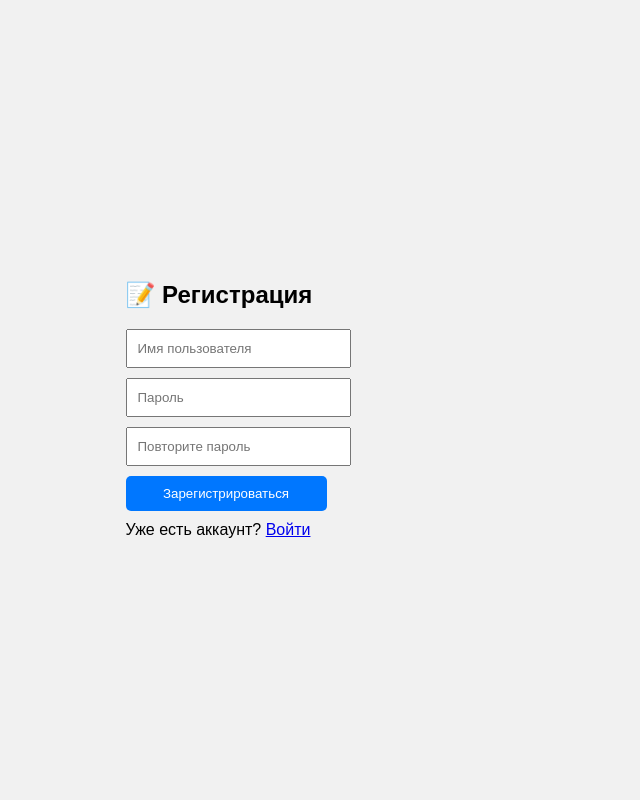
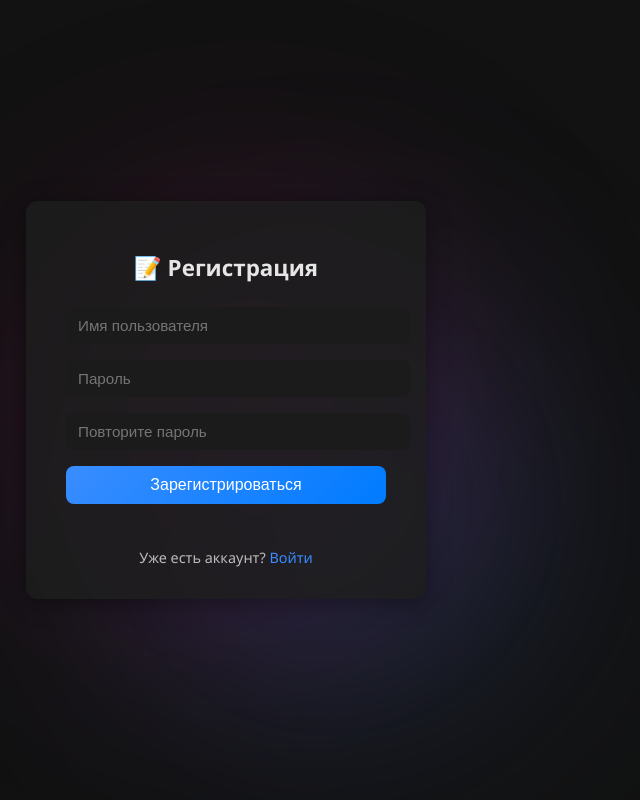
Before and after one commit to SalLt-RLD/webchat-fastapi, a FastAPI app: page /register in a window 1280 px wide. Shown: the whole page, without its empty margins (414-1054 px from the left). Run offline with FastAPI, Linux system fonts and the light colour scheme; parts of the project's set-up code (start-up, migrations or seed data) failed here and were passed over.

Commit message:
update register.html and styles

```diff
--- a/frontend/static/css/auth.css
+++ b/frontend/static/css/auth.css
@@ -1,50 +1,132 @@
+/* ===== Общие стили для страницы ===== */
 body {
+    margin: 0;
+    font-family: "Segoe UI", Tahoma, sans-serif;
+    background: #121212;
+    color: #fff;
+    height: 100vh;
     display: flex;
     justify-content: center;
     align-items: center;
-    height: 100vh;
-    margin: 0;
-    font-family: sans-serif;
-    background: #f1f1f1;
+    overflow: hidden; /* чтобы блики не вылезали */
 }
 
-.auth-container {
-    background: white;
-    padding: 2rem;
-    border-radius: 10px;
-    box-shadow: 0 5px 15px rgba(0, 0, 0, 0.1);
-    width: 300px;
-    text-align: center;
+/* ===== Анимированный фон ===== */
+body::before,
+body::after {
+    content: "";
+    position: absolute;
+    width: 500px;
+    height: 500px;
+    background: radial-gradient(circle, rgba(58, 141, 255, 0.4), transparent 70%);
+    filter: blur(120px);
+    animation: moveLights 20s ease-in-out infinite;
+    z-index: 0;
 }
 
-input {
-    display: block;
-    width: 100%;
-    margin: 10px 0;
-    padding: 10px;
+body::after {
+    background: radial-gradient(circle, rgba(255, 0, 128, 0.35), transparent 70%);
+    animation-duration: 25s;
+    animation-direction: reverse;
 }
 
+@keyframes moveLights {
+    0% { transform: translate(-200px, -200px); }
+    50% { transform: translate(200px, 200px); }
+    100% { transform: translate(-200px, -200px); }
+}
+
+/* ===== Контейнер формы ===== */
+.auth-container {
+    position: relative;
+    background: rgba(30, 30, 30, 0.85);
+    padding: 2rem 2.5rem;
+    border-radius: 12px;
+    box-shadow: 0 4px 25px rgba(0, 0, 0, 0.4);
+    backdrop-filter: blur(6px);
+    text-align: center;
+    width: 320px;
+    animation: fadeIn 0.5s ease;
+    z-index: 1; /* поверх бликов */
+}
+
+.auth-container h2 {
+    margin-bottom: 1.5rem;
+    font-size: 1.4rem;
+    color: #e6e6e6;
+}
+
+/* ===== Поля ввода ===== */
+input[type="text"],
+input[type="password"] {
+    width: 100%;
+    padding: 10px 12px;
+    margin-bottom: 1rem;
+    border: none;
+    border-radius: 8px;
+    background-color: #1b1b1b;
+    color: #fff;
+    font-size: 0.95rem;
+    outline: none;
+    transition: background-color 0.3s, box-shadow 0.3s;
+}
+
+input[type="text"]:focus,
+input[type="password"]:focus {
+    background-color: #2a2a2a;
+    box-shadow: 0 0 8px rgba(100, 149, 237, 0.5);
+}
+
+/* ===== Кнопка ===== */
 button {
     width: 100%;
     padding: 10px;
-    background-color: #0077ff;
-    color: white;
+    background: linear-gradient(135deg, #3a8dff, #007bff);
+    color: #fff;
+    font-size: 1rem;
     border: none;
-    border-radius: 5px;
+    border-radius: 8px;
     cursor: pointer;
+    transition: transform 0.15s ease, box-shadow 0.15s ease;
 }
 
+button:hover {
+    transform: translateY(-2px);
+    box-shadow: 0 4px 12px rgba(0, 123, 255, 0.5);
+}
+
+button:active {
+    transform: translateY(0);
+    box-shadow: none;
+}
+
+/* ===== Ошибки ===== */
+#error {
+    color: #ff5555;
+    font-size: 0.9rem;
+    margin-top: 0.5rem;
+    min-height: 20px;
+}
+
+/* ===== Ссылка на регистрацию/вход ===== */
 .link {
-    margin-top: 15px;
-    font-size: 14px;
+    margin-top: 1rem;
+    font-size: 0.9rem;
+    color: #bbb;
 }
 
 .link a {
-    color: #0077ff;
+    color: #3a8dff;
     text-decoration: none;
+    transition: color 0.3s;
 }
 
-.error {
-    color: red;
-    margin-top: 10px;
+.link a:hover {
+    color: #66aaff;
 }
+
+/* ===== Анимация появления формы ===== */
+@keyframes fadeIn {
+    from { opacity: 0; transform: translateY(-10px); }
+    to { opacity: 1; transform: translateY(0); }
+}
--- a/frontend/templates/register.html
+++ b/frontend/templates/register.html
@@ -6,16 +6,22 @@
     <link rel="stylesheet" href="../static/css/auth.css">
 </head>
 <body>
-<div class="login-container">
+<div class="auth-container">
     <h2>📝 Регистрация</h2>
     <form id="registerForm">
-        <label for="username"></label><input type="text" id="username" placeholder="Имя пользователя" required/>
-        <label for="password"></label><input type="password" id="password" placeholder="Пароль" required/>
-        <label for="confirmPassword"></label><input type="password" id="confirmPassword" placeholder="Повторите пароль" required/>
+        <div class="input-group">
+            <label for="username"></label><input type="text" id="username" placeholder="Имя пользователя" required/>
+        </div>
+        <div class="input-group">
+            <label for="password"></label><input type="password" id="password" placeholder="Пароль" required/>
+        </div>
+        <div class="input-group">
+            <label for="confirmPassword"></label><input type="password" id="confirmPassword" placeholder="Повторите пароль" required/>
+        </div>
         <button type="submit">Зарегистрироваться</button>
     </form>
     <div id="error"></div>
-    <div style="margin-top: 10px;">
+    <div class="link">
         Уже есть аккаунт? <a href="/login">Войти</a>
     </div>
 </div>
```
Also changed, not shown: frontend/static/css/chat.css (+137 -76 lines).
